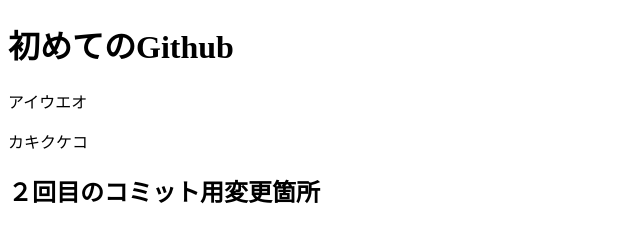
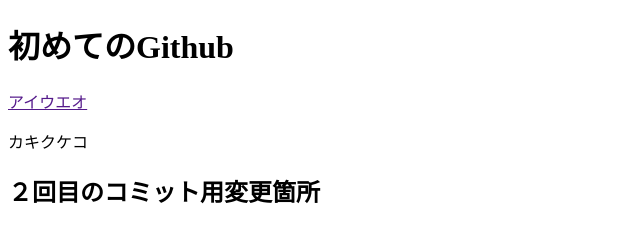
Before and after one commit to fuyu0122/git-test-v2, a plain HTML site: page index.html in a window 1280 px wide. Shown: the full height of the page, 0-640 px from the left. Drawn offline with Linux system fonts and the light colour scheme.

Commit message:
タイトルリンクの追加

```diff
--- a/index.html
+++ b/index.html
@@ -8,7 +8,7 @@
   </head>
   <body>
     <h1>初めてのGithub</h1>
-    <p class="main-txt">アイウエオ</p>
+    <p class="main-txt"><a href="" class="main-ttl-link">アイウエオ</a></p>
     <p class="sub-txt">カキクケコ</p>
     <h2 class="sub-ttl">２回目のコミット用変更箇所</h2>
   </body>
```
